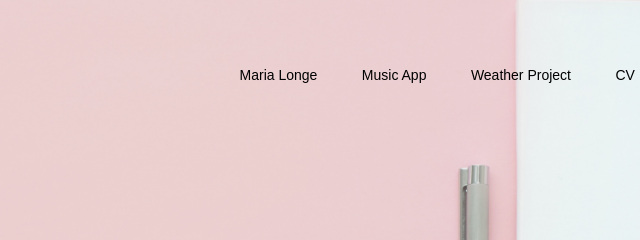
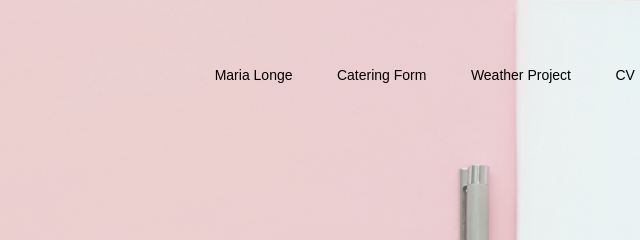
Before and after one commit to mariamayowa/Portfolio, a plain HTML site: page Index.html in a window 1280 px wide. Shown: the top 240 px of the page, 442-1082 px from the left. Drawn offline with Linux system fonts and the light colour scheme.

Commit message:
Updated link in HTML

```diff
--- a/Index.html
+++ b/Index.html
@@ -13,7 +13,7 @@
                 <img src="images/logo.png" class="logo">
                 <ul>
                     <li><a href="#">Maria Longe</a></li>
-                    <li><a href="#">Music App</a></li>
+                    <li><a href="https://tol-christmas-order-form.netlify.app">Catering Form</a></li>
                     <li><a href="https://marias-first-weather-app.netlify.app" target="_blank">Weather Project</a></li>
                     <li><a href="https://docs.google.com/document/d/1WxxyjVT4fvzH-LOwIGpNhZkJ9sIEYZjwXLaANx2gffM/edit?usp=sharing" target="_blank">CV</a></li>
                     <li><a href="https://github.com/mariamayowa" target="_blank">Github</a></li>
```
